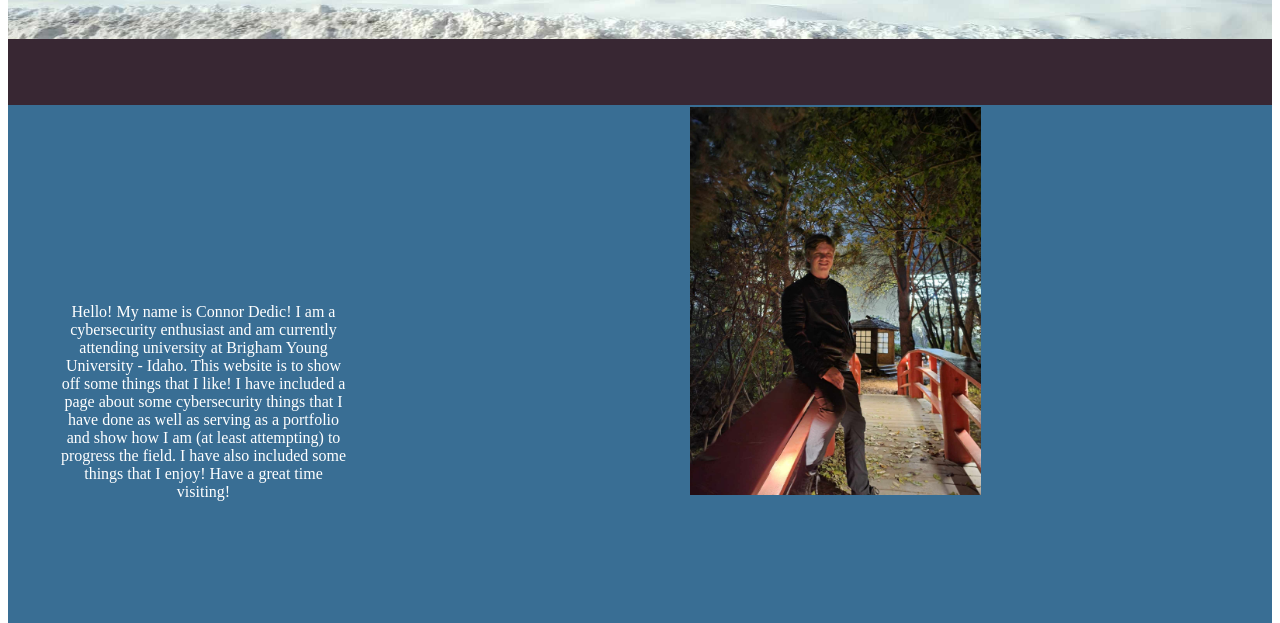
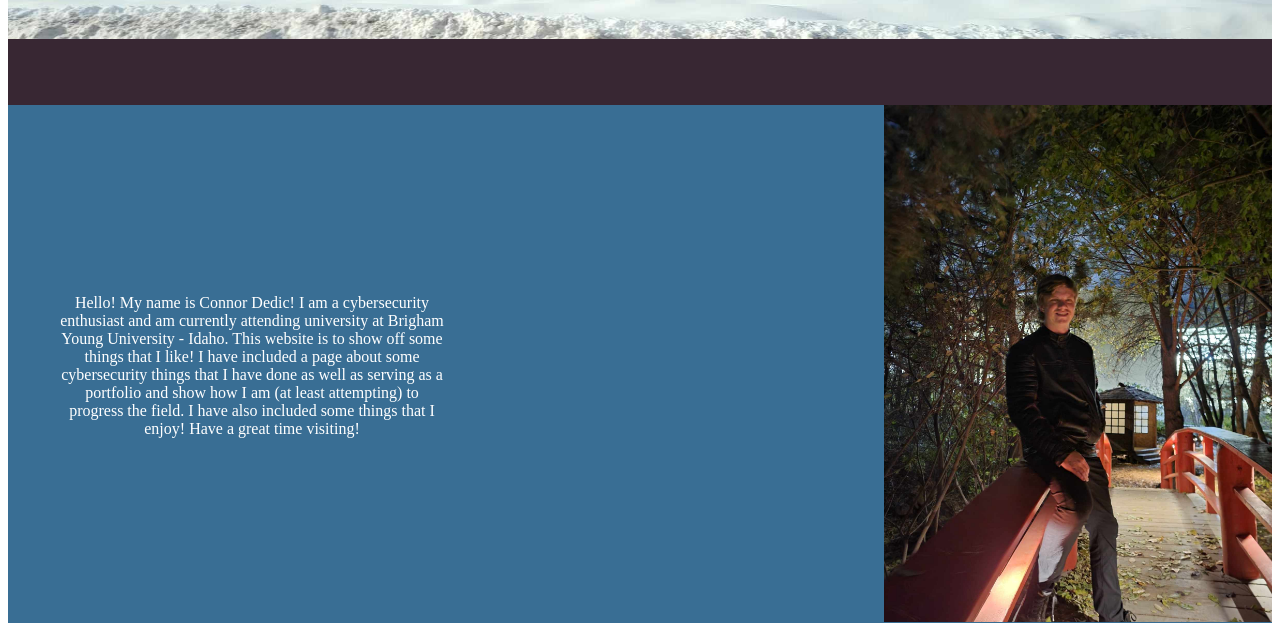
Before and after one commit to ConnorDedic/Web-Fundamentals--WDD130, a plain HTML site: page my site/index.html in a window 1280 px wide. Shown: the part 420-1043 px from the top of the page. Drawn offline with Linux system fonts and the light colour scheme.

Commit message:
formatting

```diff
--- a/my site/index.html
+++ b/my site/index.html
@@ -155,7 +155,7 @@
 
         .desc{
             display: grid;
-            grid-template-columns:  50px 1fr 50px 1fr 1fr 1fr;
+            grid-template-columns:  50px 1fr 50px 1fr 1fr;
             grid-template-rows: 1fr 1fr 1fr;
             grid-auto-rows:200px;
             background-color: #396E94;
@@ -170,8 +170,8 @@
 
         }
         #descImg{
-            grid-column: 5/6;
-            grid-row: 1/3;
+            grid-column: 5/7;
+            grid-row: 1/4;
             text-align: center;
             margin: auto;
             object-fit: contain;
```
